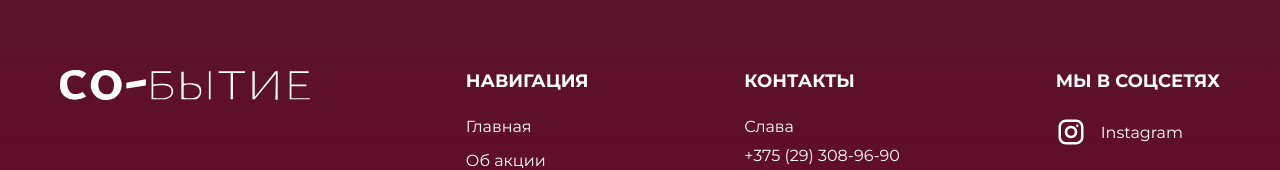
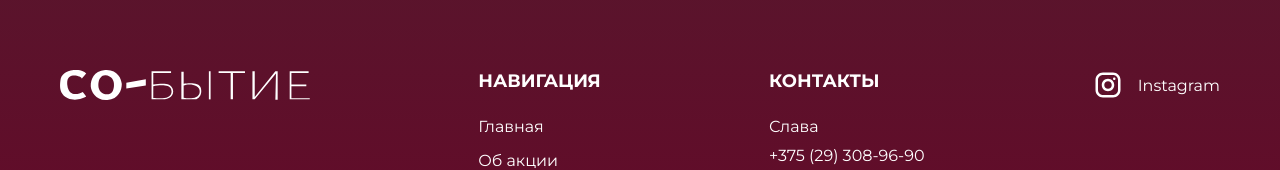
Before and after one commit to Georg653/so-bytie, a React (Vite) app: page / in a window 1280 px wide. Shown: the part 5472-5642 px from the top of the page. Built offline with nearby package versions, Linux system fonts and the light colour scheme.

Commit message:
Фикс пробело

```diff
--- a/src/sections/Footer/Footer.jsx
+++ b/src/sections/Footer/Footer.jsx
@@ -29,7 +29,7 @@ const Footer = () => {
         </div>
 
         <div className="footer__social">
-          <h4>Мы в соцсетях</h4>
+
           <a href="https://www.instagram.com/so.bytie/" target="_blank" rel="noreferrer" className="footer__inst">
             <img src={instIcon} alt="Instagram" />
             <span>Instagram</span>
```
